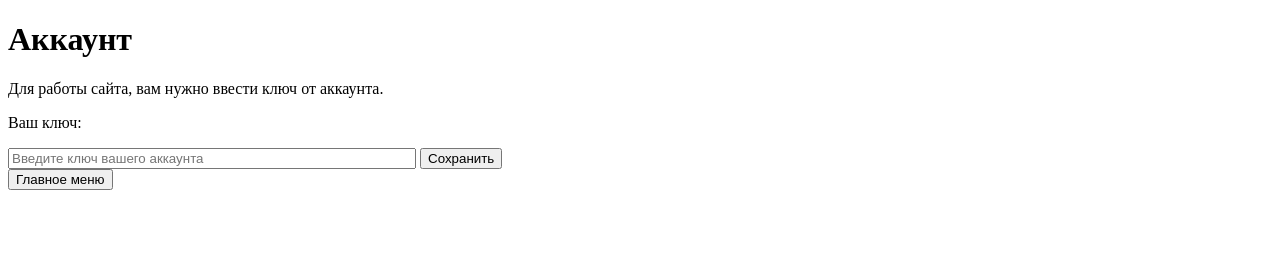
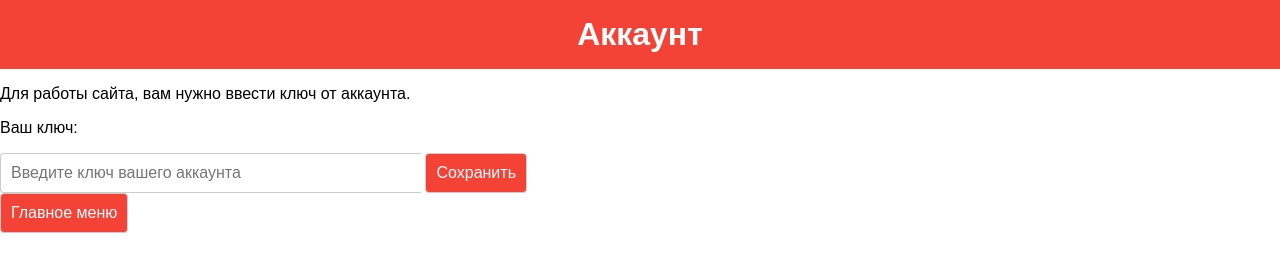
Before and after one commit to egozhuk/KinoPoiskFree, a plain HTML site: page account.html in a window 1280 px wide. Drawn offline with Linux system fonts and the light colour scheme.

Commit message:
Add files via upload

```diff
--- a/account.html
+++ b/account.html
@@ -11,6 +11,65 @@
         .api-key-textbox {
             width: 400px;
         }
+
+        body {
+            font-family: Arial, sans-serif;
+            margin: 0;
+            padding: 0;
+        }
+
+        h1 {
+            text-align: center;
+            background-color: #f44336;
+            color: #fff;
+            padding: 1rem 0;
+            margin: 0;
+        }
+
+        #api-key-input {
+            flex-grow: 1;
+            padding: 10px;
+            font-size: 16px;
+            border: 1px solid #ccc;
+            border-right: none;
+            border-radius: 4px 0 0 4px;
+        }
+
+        .button {
+            padding: 10px;
+            font-size: 16px;
+            border: 1px solid #ccc;
+            cursor: pointer;
+            background-color: #f44336;
+            color: #fff;
+            border-radius: 4px;
+            transition: background-color 0.3s ease;
+            white-space: nowrap;
+        }
+
+        .button:hover {
+            background-color: #d32f2f;
+        }
+
+        @media (min-width: 768px) {
+            .search-container {
+                flex-direction: row;
+                justify-content: space-between;
+                align-items: center;
+                padding-bottom: 1rem;
+            }
+
+            .search-box {
+                margin-bottom: 0;
+            }
+
+            .search-actions {
+                flex-direction: column;
+                margin-top: 0;
+            }
+        }
+    </style>
+
     </style>
 </head>
 
```
